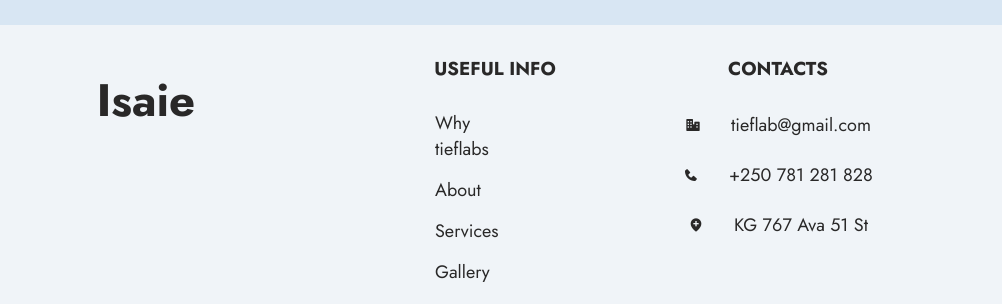
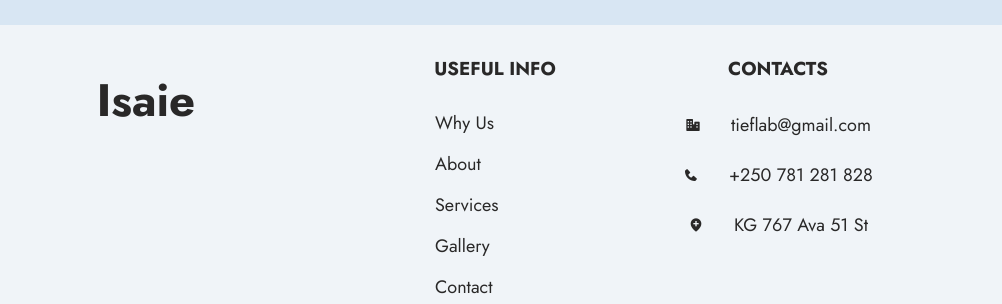
Before and after one commit to turikumanaisaie/portfolio, a plain HTML site: page index.html in a window 1280 px wide. Shown: the part 4030-4334 px from the top of the page, 0-1002 px from the left. Drawn offline with nearby package versions, Linux system fonts and the light colour scheme; a script that the page names is missing.

Commit message:
Update index.html

```diff
--- a/index.html
+++ b/index.html
@@ -244,7 +244,7 @@
             <h3 class="list_heading">USEFUL INFO</h3>
             <nav class="footer_menu">
             <ul>
-                <li><a href="/whytieflab">Why tieflabs</a></li>
+                <li><a href="/whytieflabs">Why Us</a></li>
                 <li><a href="/aaboutme">About</a></li>
                 <li><a href="/services">Services</a></li>
                 <li><a href="https://www.instagram.com/tiefsoftwarelab/">Gallery</a></li>
```
